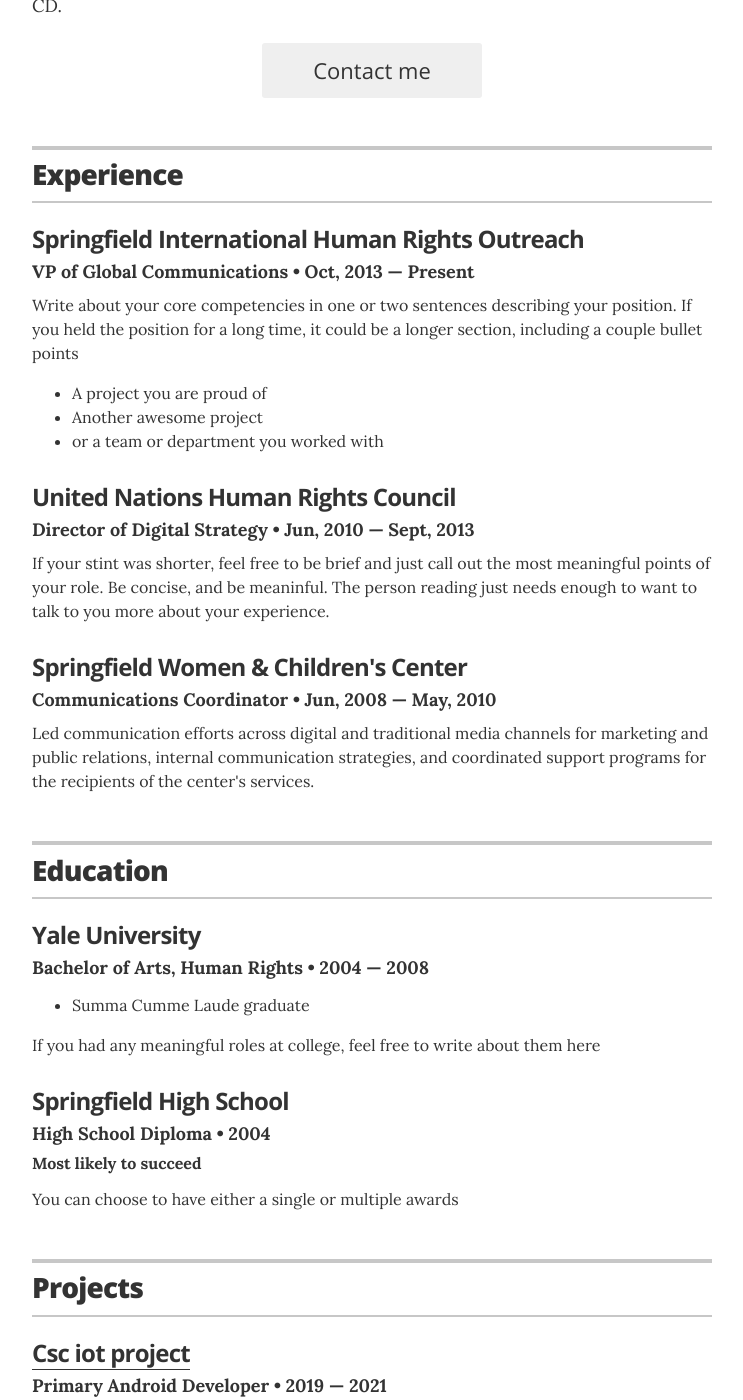
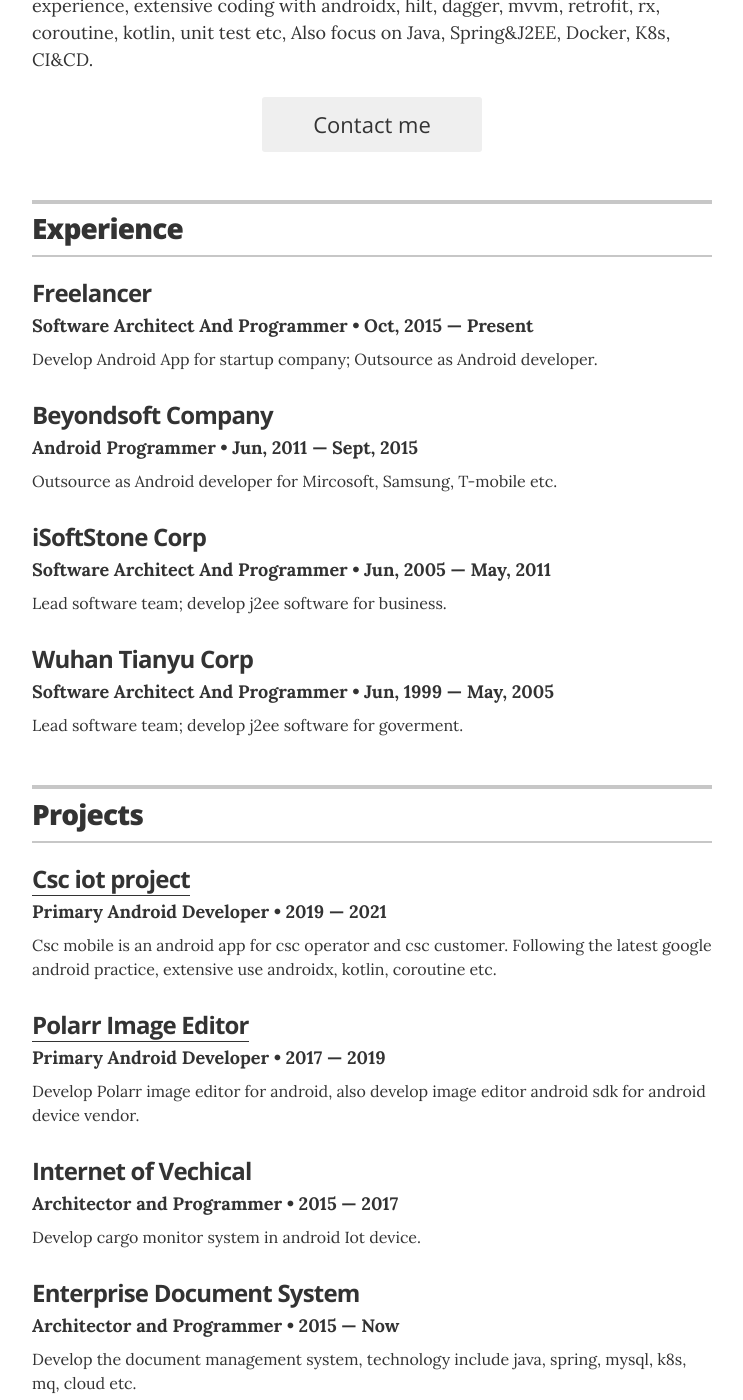
Before and after one commit to ibitly/cv, a Jekyll site: the page built from index.html, in a window 1280 px wide and 1400 px high, scrolled down 321 px. Shown: the whole window, without its empty margins (268-1011 px from the left). Built offline with Jekyll 4.4.1, drawn with Linux system fonts in a browser that asks for light colours; some of the changed text lies outside the part shown.

Commit message:
small fix

```diff
--- a/_config.yml
+++ b/_config.yml
@@ -23,7 +23,7 @@
 resume_header_contact_info:     "758 Xinhua Road, Wuhan China • guodroid@gmail.com"
 display_header_contact_info:    "false"
 
-resume_header_intro: "<p>Software architect and coder. Focus on Kotlin, Java, AndroidX, Spring&J2EE, CI, CD.</p>"
+resume_header_intro: "<p>Software architect and Programmer. Twenty years first hand software experience, extensive coding with androidx, hilt, dagger, mvvm, retrofit, rx, coroutine, kotlin, unit test etc, Also focus on Java, Spring&J2EE, Docker, K8s, CI&CD.</p>"
 
 # use "yes" to display the email contact button,
 # "no" to display an "I'm not looking for work" message,
@@ -37,8 +37,8 @@
 resume_section_education:       true
 resume_section_projects:        true
 resume_section_skills:          true
-resume_section_recognition:     true
-resume_section_links:           true
+#resume_section_recognition:     true
+#resume_section_links:           true
 # resume_section_associations:    true
 # resume_section_interests:       true
 
--- a/_data/education.yml
+++ b/_data/education.yml
@@ -1,13 +1,4 @@
 # Degree
-- degree: Bachelor of Arts, Human Rights
-  uni: Yale University
-  year: 2004 &mdash; 2008
-  awards:
-    - award: Summa Cumme Laude graduate
-  summary: If you had any meaningful roles at college, feel free to write about them here
-
-- degree: High School Diploma
-  uni: Springfield High School
-  year: 2004
-  award: Most likely to succeed
-  summary: You can choose to have either a single or multiple awards
+- degree: Master
+  uni: Kunming University of Science and Technology
+  year: 1990 - 1997
--- a/_data/experience.yml
+++ b/_data/experience.yml
@@ -1,19 +1,20 @@
 # Jobs
-# VP of Global Communications
-- company: Springfield International Human Rights Outreach
-  position: VP of Global Communications
-  duration: Oct, 2013 &mdash; Present
-  summary: Write about your core competencies in one or two sentences describing your position. If you held the position for a long time, it could be a longer section, including a couple bullet points	<ul class="resume-item-list"><li>A project you are proud of</li><li>Another awesome project</li><li>or a team or department you worked with</li></ul>
+- company: Freelancer
+  position: Software Architect And Programmer
+  duration: Oct, 2015 &mdash; Present
+  summary: Develop Android App for startup company; Outsource as Android developer.
 
-# Director of Digital Stratgy
-- company: United Nations Human Rights Council
-  position: Director of Digital Strategy
-  duration:  Jun, 2010 &mdash; Sept, 2013
-  summary: If your stint was shorter, feel free to be brief and just call out the most meaningful points of your role. Be concise, and be meaninful. The person reading just needs enough to want to talk to you more about your experience.
+- company: Beyondsoft Company
+  position: Android Programmer
+  duration:  Jun, 2011 &mdash; Sept, 2015
+  summary: Outsource as Android developer for Mircosoft, Samsung, T-mobile etc.
 
+- company: iSoftStone Corp
+  position: Software Architect And Programmer
+  duration: Jun, 2005  &mdash; May, 2011
+  summary: Lead software team; develop j2ee software for business.
 
-# Communications Coordinator
-- company: Springfield Women & Children's Center
-  position: Communications Coordinator
-  duration:   Jun, 2008  &mdash; May, 2010
-  summary: Led communication efforts across digital and traditional media channels for marketing and public relations, internal communication strategies, and coordinated support programs for the recipients of the center's services.
+- company: Wuhan Tianyu Corp
+  position: Software Architect And Programmer
+  duration: Jun, 1999  &mdash; May, 2005
+  summary: Lead software team; develop j2ee software for goverment.
--- a/_data/projects.yml
+++ b/_data/projects.yml
@@ -7,8 +7,34 @@
   url: "https://play.google.com/store/apps/details?id=com.csc.cpmobile&hl=en_US&gl=US"
   description: Csc mobile is an android app for csc operator and csc customer. Following the latest google android practice, extensive use androidx, kotlin, coroutine etc.
 
-- project:
-  role: Co-Founder & Organizer
-  duration: 2007 &mdash; Present
-  # url: "#"
-  description: SCOG is a local monthly meetup in Springfield where we share opportunities to volunteer in the community and organize support for families and neighborhoods in need of assistance that the community can provide.
+- project: Polarr Image Editor
+  role: Primary Android Developer
+  duration: 2017 &mdash; 2019
+  url: "https://play.google.com/store/apps/details?id=photo.editor.polarr"
+  description: Develop Polarr image editor for android, also develop image editor android sdk for android device vendor.
+
+- project: Internet of Vechical
+  role: Architector and Programmer
+  duration: 2015 &mdash; 2017
+  description: Develop cargo monitor system in android Iot device.
+
+- project: Enterprise Document System
+  role: Architector and Programmer
+  duration: 2015 &mdash; Now
+  description: Develop the document management system, technology include java, spring, mysql, k8s, mq, cloud etc.
+
+- project: Internet of Vechical
+  role: Architector and Programmer
+  duration: 2015 &mdash; 2017
+  description: Develop cargo monitor system in android Iot device.
+
+- project: Samsung Android for Iot
+  role: Architector and Programmer
+  duration: 2011 &mdash; 2015
+  description: Apply advanced Iov related technology with Samsung Android platform.
+
+- project: Android App
+  role: Architector and Programmer
+  url: "https://play.google.com/store/apps/details?id=photo.editor.polarr"
+  duration: 2009 &mdash; 2015
+  description: AMBS(AT&T Message Backup and Sync) with Samsung Android phone; Microsoft Xbox in Android device.
--- a/_data/skills.yml
+++ b/_data/skills.yml
@@ -1,12 +1,6 @@
 # Skills
-# Organizational leadership
-- skill: Organizational leadership
-  description: I have several years of experience leading organziations from community groups to business departments. From public speaking, to mentoring, to coordination of people and events, I can lead in any context.
+- skill: Android App
+  description: kotlin, java, androidx, hilt&dagger, retrofit, coroutine, rx, unit test.
 
-# Communications strategy
-- skill: Communications strategy
-  description: Content and marketing strategy,
-
-# Digital content development and creation
-- skill: Digital content development and creation
-  description: Copy writing, graphic design, web design, front-end web development, print design
+- skill: Java backend
+  description: Java, Spring, Mysql, K8s, Mq, CI&CD, Cloud etc.
--- a/_layouts/resume.html
+++ b/_layouts/resume.html
@@ -13,7 +13,7 @@
 
         <!-- You can turn off the avatar in _config.yml by setting to false -->
         {% if site.resume_avatar == 'true' %}
-        <img src="images/avatar_bitlii_transparent.png" alt="my photo" class="avatar no-print" itemprop="image">
+        <img src="images/cv_icon_square.jpg" alt="my photo" class="avatar no-print" itemprop="image">
         {% endif %}
 
         <!-- Your name is defined in the _config.yml file -->
@@ -66,34 +66,6 @@
 
       </section>
       <!-- end Experience -->
-      {% endif %}
-
-
-      {% if site.resume_section_education %}
-      <!-- begin Education -->
-      <section class="content-section">
-        <header class="section-header">
-          <h2>Education</h2>
-        </header>
-
-        {% for education in site.data.education %}
-        <div class="resume-item" itemscope itemprop="alumniOf" itemtype="http://schema.org/CollegeOrUniversity">
-          <h3 class="resume-item-title" itemprop="name">{{ education.uni }}</h3>
-          <h4 class="resume-item-details group" itemprop="description">{{ education.degree }} &bull; {{ education.year }}</h4>
-          <h5 class="resume-item-details award-title" itemprop="description">{{ education.award }}</h5>
-          <p class="resume-item-copy" itemprop="description">
-            <ul class="resume-item-list">
-              {% for award in education.awards %}
-              <li>{{ award.award }}</li>
-              {% endfor %}
-            </ul>
-
-
-          <p class="resume-item-copy">{{ education.summary }}</p>
-        </div>
-        {% endfor %}
-      </section>
-      <!-- end Education -->
       {% endif %}
 
 
@@ -195,6 +167,36 @@
       <!-- end Interests -->
       {% endif %}
 
+
+      {% if site.resume_section_education %}
+      <!-- begin Education -->
+      <section class="content-section">
+        <header class="section-header">
+          <h2>Education</h2>
+        </header>
+
+        {% for education in site.data.education %}
+        <div class="resume-item" itemscope itemprop="alumniOf" itemtype="http://schema.org/CollegeOrUniversity">
+          <h3 class="resume-item-title" itemprop="name">{{ education.uni }}</h3>
+          <h4 class="resume-item-details group" itemprop="description">{{ education.degree }} &bull; {{ education.year }}</h4>
+          <h5 class="resume-item-details award-title" itemprop="description">{{ education.award }}</h5>
+          <p class="resume-item-copy" itemprop="description">
+          <ul class="resume-item-list">
+            {% for award in education.awards %}
+            <li>{{ award.award }}</li>
+            {% endfor %}
+          </ul>
+
+
+          <p class="resume-item-copy">{{ education.summary }}</p>
+        </div>
+        {% endfor %}
+      </section>
+      <!-- end Education -->
+      {% endif %}
+
+
+
       {% if site.resume_section_links %}
       <!-- begin Links -->
       <section class="content-section">
@@ -231,10 +233,10 @@
       <!-- end Print Social Links -->
       {% endif %}
 
-      <footer class="page-footer">
-        <p class="footer-line">Made by <a href="http://twitter.com/jglovier">@jglovier</a>. Fork me on <a href="https://github.com/jglovier/resume-template">GitHub</a>.</p>
-        <p class="footer-line">If this is your live resume, you can modify or remove this part. ;-)</p>
-      </footer>
+<!--      <footer class="page-footer">-->
+<!--        <p class="footer-line">Made by <a href="http://twitter.com/jglovier">@jglovier</a>. Fork me on <a href="https://github.com/ibitly">GitHub</a>.</p>-->
+<!--        <p class="footer-line">If this is your live resume, you can modify or remove this part. ;-)</p>-->
+<!--      </footer>-->
 
     </div>
 
```
Also changed, not shown: images/avatar.jpg (deleted), images/cv_icon_square.jpg (added), 1 other file.
